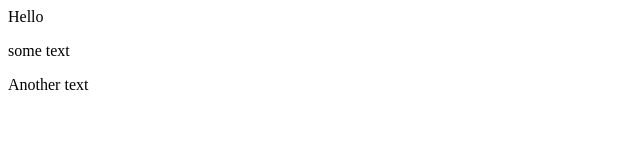
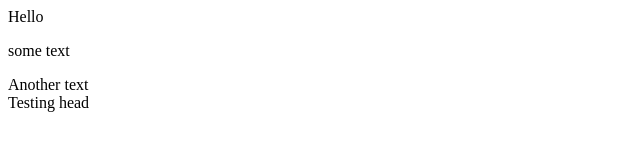
Before and after one commit to duquecristian/test, a plain HTML site: page index.html in a window 1280 px wide. Shown: the full height of the page, 0-640 px from the left. Drawn offline with Linux system fonts and the light colour scheme.

Commit message:
testing head

```diff
--- a/index.html
+++ b/index.html
@@ -1,3 +1,5 @@
 <p>Hello </p>
 <p>some text</p>
 <div>Another text</div>
+
+<div>Testing head</div>
```
